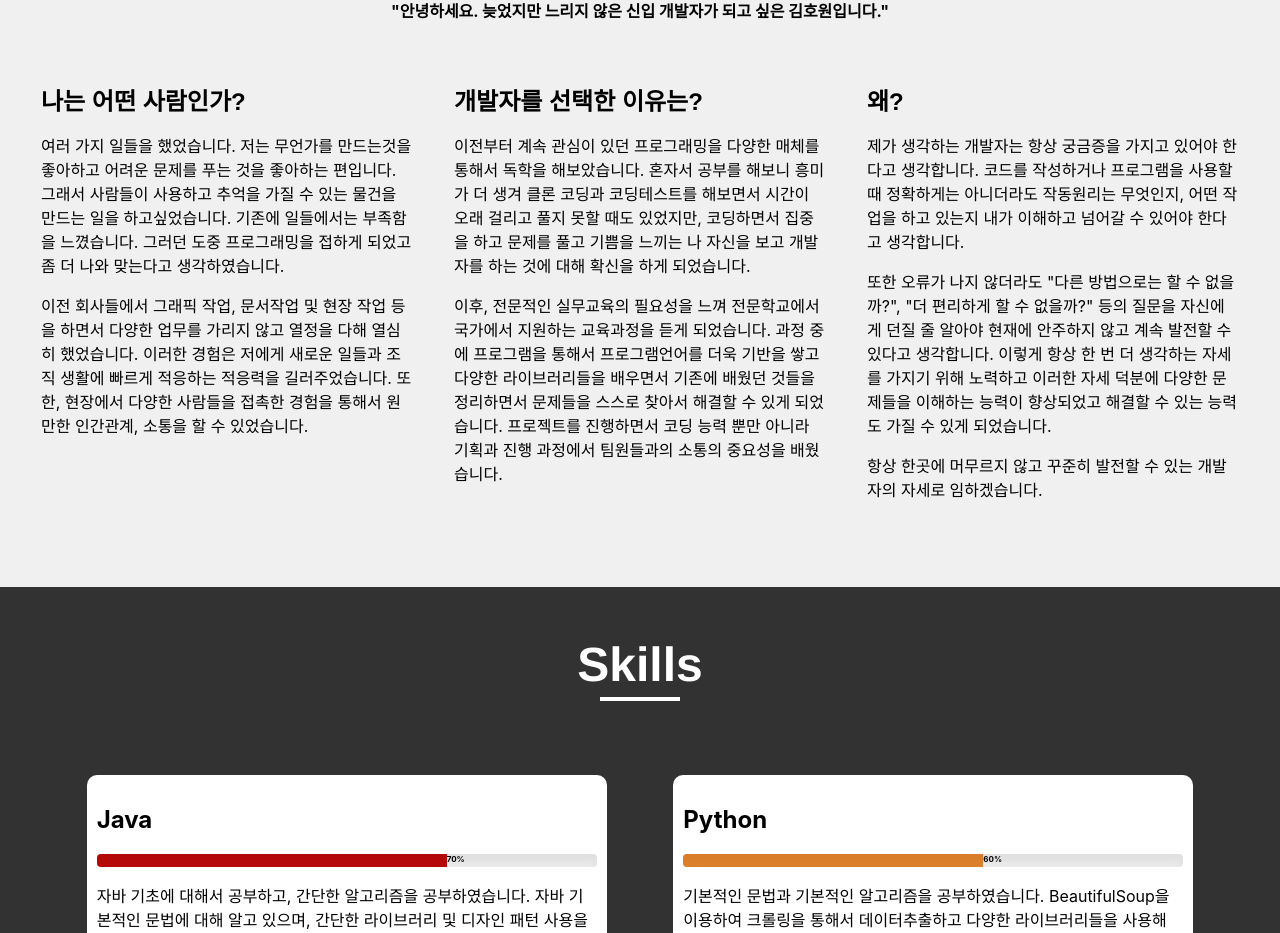
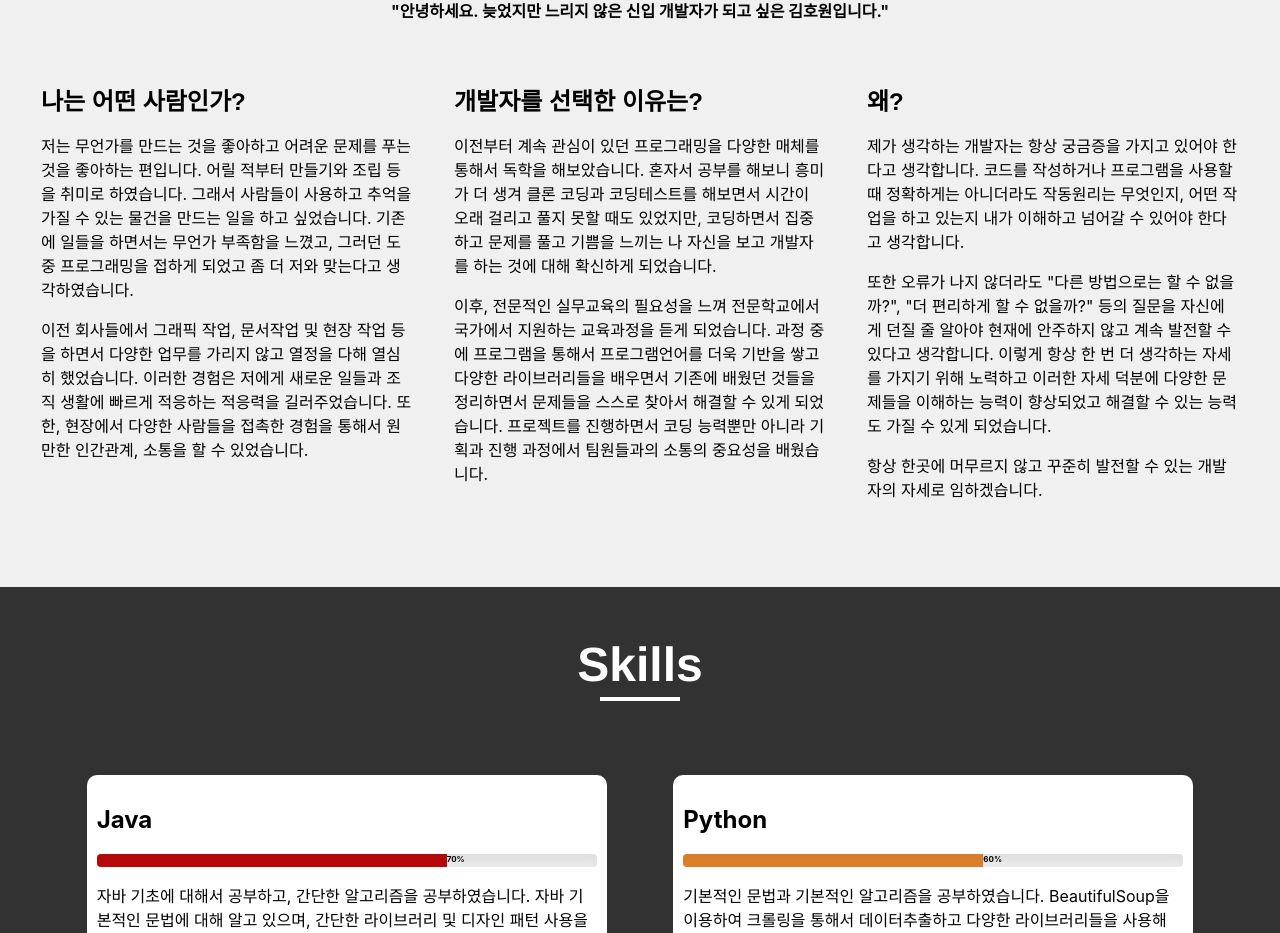
Before and after one commit to ghdnjs18/Portfolio, a React (Create React App) app: page / in a window 1280 px wide. Shown: the part 960-1893 px from the top of the page. Built offline with nearby package versions, Linux system fonts and the light colour scheme.

Commit message:
about 내용 수정

```diff
--- a/src/components/About.js
+++ b/src/components/About.js
@@ -28,9 +28,11 @@ const About = () => {
         <div className="about-content" {...animatedItem[3]}>
           <div className="about-sub-title">나는 어떤 사람인가?</div>
           <p>
-            여러 가지 일들을 했었습니다. 저는 무언가를 만드는것을 좋아하고 어려운 문제를 푸는 것을 좋아하는 편입니다.
-            그래서 사람들이 사용하고 추억을 가질 수 있는 물건을 만드는 일을 하고싶었습니다. 기존에 일들에서는
-            부족함을 느꼈습니다. 그러던 도중 프로그래밍을 접하게 되었고 좀 더 나와 맞는다고 생각하였습니다.
+            저는 무언가를 만드는 것을 좋아하고 어려운 문제를 푸는 것을 좋아하는 편입니다.
+            어릴 적부터 만들기와 조립 등을 취미로 하였습니다.
+            그래서 사람들이 사용하고 추억을 가질 수 있는 물건을 만드는 일을 하고 싶었습니다.
+            기존에 일들을 하면서는 무언가 부족함을 느꼈고,
+            그러던 도중 프로그래밍을 접하게 되었고 좀 더 저와 맞는다고 생각하였습니다.
           </p>
           <p>
             이전 회사들에서 그래픽 작업, 문서작업 및 현장 작업 등을 하면서 다양한 업무를 가리지 않고 열정을
@@ -42,17 +44,17 @@ const About = () => {
         <div className="about-content" {...animatedItem[4]}>
           <div className="about-sub-title">개발자를 선택한 이유는?</div>
           <p>
-          이전부터 계속 관심이 있던 프로그래밍을 다양한 매체를 통해서 독학을 해보았습니다.
+           이전부터 계속 관심이 있던 프로그래밍을 다양한 매체를 통해서 독학을 해보았습니다.
            혼자서 공부를 해보니 흥미가 더 생겨 클론 코딩과 코딩테스트를 해보면서
-           시간이 오래 걸리고 풀지 못할 때도 있었지만, 코딩하면서 집중을 하고 문제를 풀고 기쁨을 느끼는 나 자신을
-           보고 개발자를 하는 것에 대해 확신을 하게 되었습니다.
+           시간이 오래 걸리고 풀지 못할 때도 있었지만, 코딩하면서 집중하고 문제를 풀고 기쁨을 느끼는 나 자신을
+           보고 개발자를 하는 것에 대해 확신하게 되었습니다.
           </p>
           <p>
           이후,
            전문적인 실무교육의 필요성을 느껴 전문학교에서 국가에서 지원하는 교육과정을 듣게
            되었습니다. 과정 중에 프로그램을 통해서 프로그램언어를 더욱 기반을 쌓고 다양한
            라이브러리들을 배우면서 기존에 배웠던 것들을 정리하면서 문제들을 스스로 찾아서 해결할 수 있게 되었습니다.
-           프로젝트를 진행하면서 코딩 능력 뿐만 아니라 기획과 진행 과정에서 팀원들과의 소통의 중요성을 배웠습니다.
+           프로젝트를 진행하면서 코딩 능력뿐만 아니라 기획과 진행 과정에서 팀원들과의 소통의 중요성을 배웠습니다.
           </p>
         </div>
         <div className="about-content" {...animatedItem[5]}>
```
